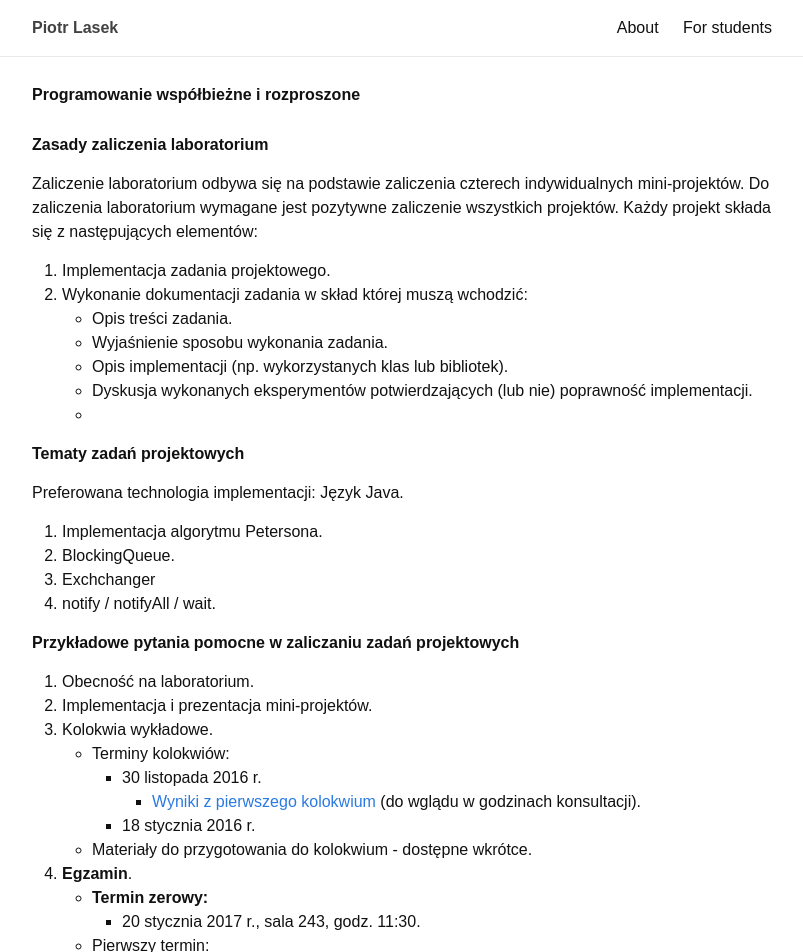
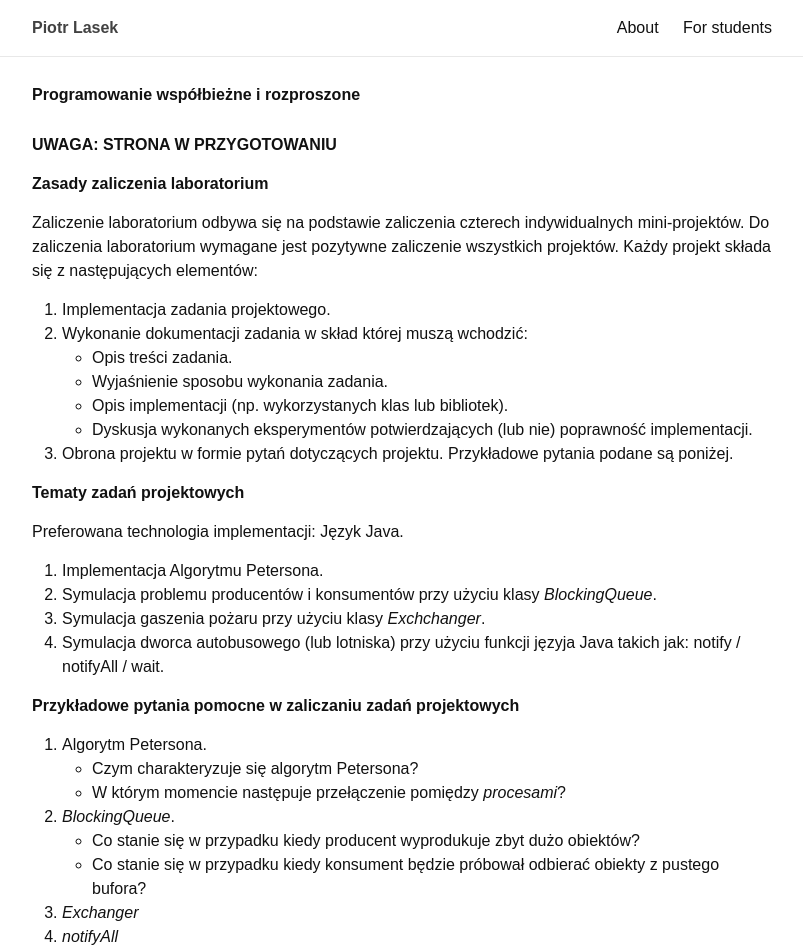
Before and after one commit to piotrlasek/piotrlasek.github.io, a Jekyll site: the page built from for-students/pwir2017.md, in a window 1280 px wide and 1400 px high. Shown: the top 952 px of the window, without its empty margins (238-1041 px from the left). Built offline with Jekyll 4.4.1, drawn with Linux system fonts in a browser that asks for light colours; some of the changed text lies outside the part shown.

Commit message:
some changes

```diff
--- a/for-students/pwir2017.md
+++ b/for-students/pwir2017.md
@@ -4,6 +4,8 @@ title: Programowanie współbieżne i rozproszone
 permalink: /for-students/pwir
 exclude: true
 ---
+
+# UWAGA: STRONA W PRZYGOTOWANIU
 
 # Zasady zaliczenia laboratorium
 
@@ -19,20 +21,32 @@ się z następujących elementów:
    * Opis implementacji (np. wykorzystanych klas lub bibliotek).
    * Dyskusja wykonanych eksperymentów potwierdzających (lub nie)
      poprawność implementacji.
-   *
+3. Obrona projektu w formie pytań dotyczących projektu. Przykładowe
+   pytania podane są poniżej.
 
 # Tematy zadań projektowych
 
 Preferowana technologia implementacji: Język Java.
 
-1. Implementacja algorytmu Petersona.
-2. BlockingQueue.
-3. Exchchanger
-4. notify / notifyAll / wait.
-
+1. Implementacja Algorytmu Petersona.
+2. Symulacja problemu producentów i konsumentów przy użyciu klasy *BlockingQueue*.
+3. Symulacja gaszenia pożaru przy użyciu klasy *Exchchanger*.
+4. Symulacja dworca autobusowego (lub lotniska) przy użyciu funkcji języja Java takich jak: notify / notifyAll / wait.
 
 # Przykładowe pytania pomocne w zaliczaniu zadań projektowych
 
+1. Algorytm Petersona.
+   * Czym charakteryzuje się algorytm Petersona?
+   * W którym momencie następuje przełączenie pomiędzy *procesami*?
+2. *BlockingQueue*.
+   * Co stanie się w przypadku kiedy producent wyprodukuje zbyt dużo
+       obiektów?
+   * Co stanie się w przypadku kiedy konsument będzie próbował
+       odbierać obiekty z pustego bufora?
+3. *Exchanger*
+4. *notifyAll*
+
+<!--
 1. Obecność na laboratorium.
 2. Implementacja i prezentacja mini-projektów.
 3. Kolokwia wykładowe.
@@ -47,6 +61,7 @@ Preferowana technologia implementacji: Język Java.
    * Pierwszy termin:
      * 23 stycznia 2017 r., sala 243, godz. 9:00.
    * **Materiały do przygotowania do egzaminu i [kolokwium](pwir-kolokwium-2.pdf)**.
+-->
 
 # Slajdy
 
```
